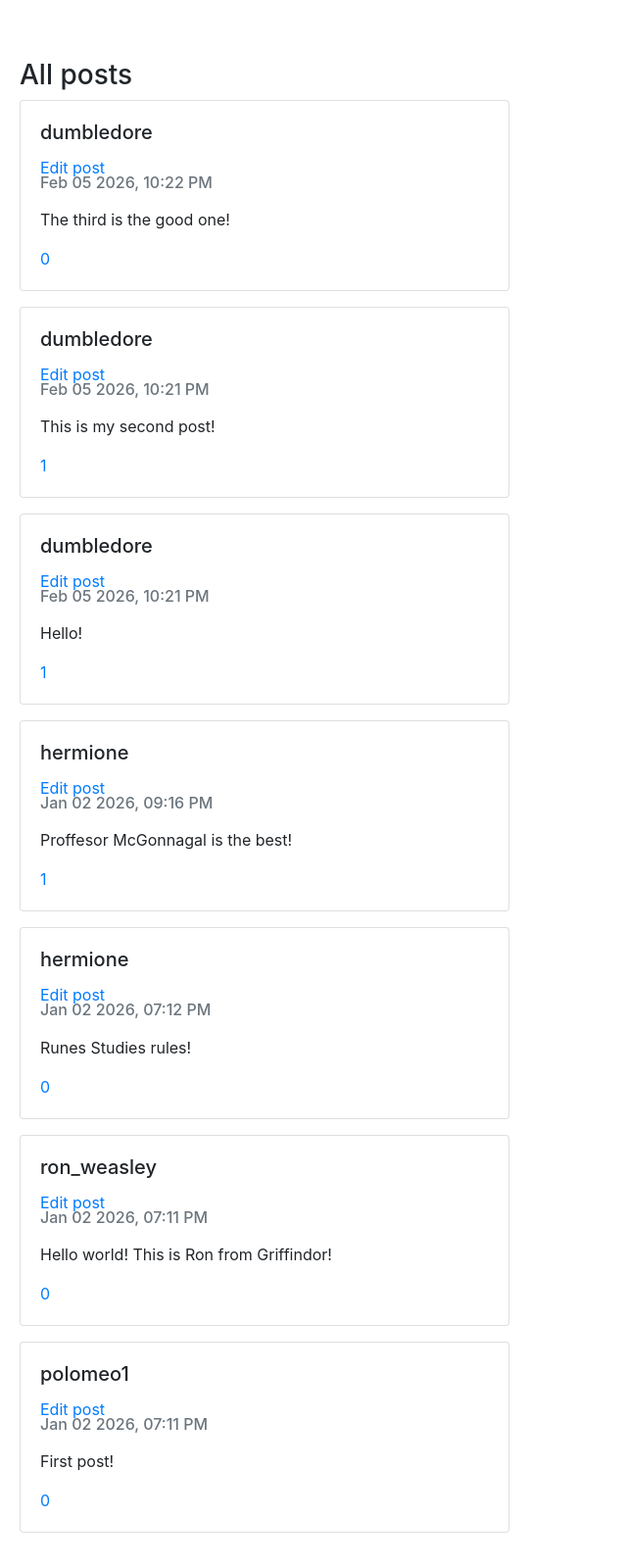
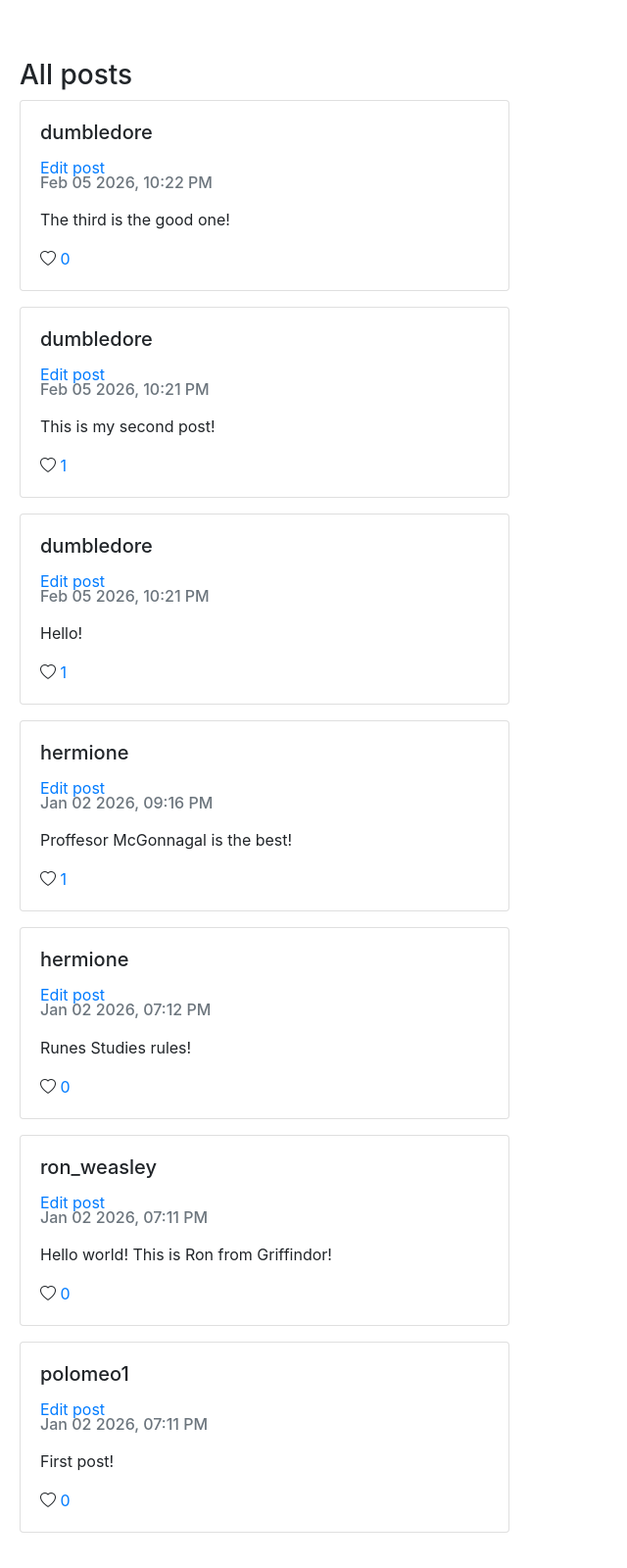
Before and after one commit to Polomeo/network, a Django app: page / in a window 1280 px wide. Shown: the part 56-1656 px from the top of the page at 98% size, without its empty margins (0-640 px from the left). Run offline with Django 3.2, Linux system fonts and the light colour scheme; data comes from the database, SQL or seed files in the repository; both versions use the stored data as it was after the commit; some libraries are stand-ins or nearby versions.

Commit message:
Added heart icon to like link

```diff
--- a/network/static/network/network.js
+++ b/network/static/network/network.js
@@ -69,7 +69,7 @@ function createPost(args) {
             <a href="#">Edit post</a>
             <h6 class="card-subtitle mb-3 text-muted">${args.created_at}</h6>
             <p class="card-text">${args.body}</p>
-            <a href="#" class="like-link">0</a>
+            <i class="bi bi-heart"></i> <a href="#" class="like-link">0</a>
             </div>`;
     // Styling
     post_element.setAttribute('class', 'card mb-3 post-element');
@@ -357,6 +357,16 @@ function likePost(event, postToLikeId) {
 function updatePostLikes(postId) {
 
     let likesCount = 0;
+    let currentUserId = 0;
+    let userLikesThisPost = false;
+
+    try {
+        const currentUserIdValue = document.querySelector("#user-profile").value;
+        currentUserId = Number(currentUserIdValue);
+    }
+    catch (error) {
+        console.log("User not logged in.");
+    }
 
     fetch(`posts/get_likes/${postId}`, { cache: 'reload' })
         .then(response => response.json())
@@ -367,6 +377,9 @@ function updatePostLikes(postId) {
             else {
                 likes.forEach(element => {
                     likesCount++;
+                    if (element.liked_by_id == currentUserId){
+                        userLikesThisPost = true;
+                    }
                 })
             }
 
@@ -377,8 +390,13 @@ function updatePostLikes(postId) {
 
             postDivs.forEach(element => {
                 if (element.dataset.postid == String(postId)){
-                    console.log("Post to update likes found");
                     element.getElementsByClassName("like-link")[0].innerHTML = String(likesCount);
+                    if (userLikesThisPost){
+                        element.getElementsByTagName("i")[0].setAttribute("style", "color:red;");
+                    }
+                    else{
+                        element.getElementsByTagName("i")[0].removeAttribute("style");
+                    }
                 }
             });
         });
--- a/network/static/network/styles.css
+++ b/network/static/network/styles.css
@@ -1,3 +1,5 @@
+@import url("https://cdn.jsdelivr.net/npm/bootstrap-icons@1.13.1/font/bootstrap-icons.min.css");
+
 #profile-view, #posts-view, #compose-view {
     padding: 20px;
 }
--- a/network/templates/network/layout.html
+++ b/network/templates/network/layout.html
@@ -9,6 +9,7 @@
     <link rel="stylesheet" href="https://stackpath.bootstrapcdn.com/bootstrap/4.4.1/css/bootstrap.min.css"
         integrity="sha384-Vkoo8x4CGsO3+Hhxv8T/Q5PaXtkKtu6ug5TOeNV6gBiFeWPGFN9MuhOf23Q9Ifjh" crossorigin="anonymous">
     <link href="{% static 'network/styles.css' %}" rel="stylesheet">
+    <link rel="stylesheet" href="https://cdn.jsdelivr.net/npm/bootstrap-icons@1.13.1/font/bootstrap-icons.min.css">
 
     {% block script %}
     {% endblock %}
```
Also changed, not shown: db.sqlite3.
